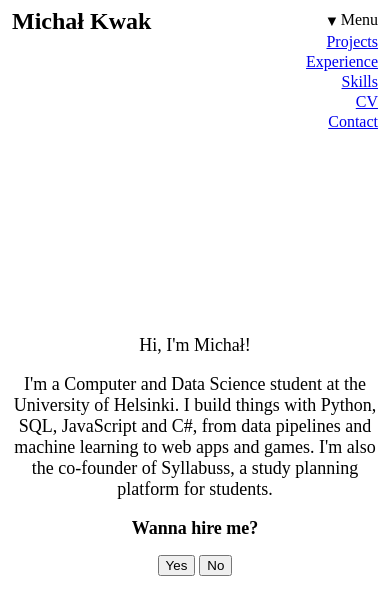
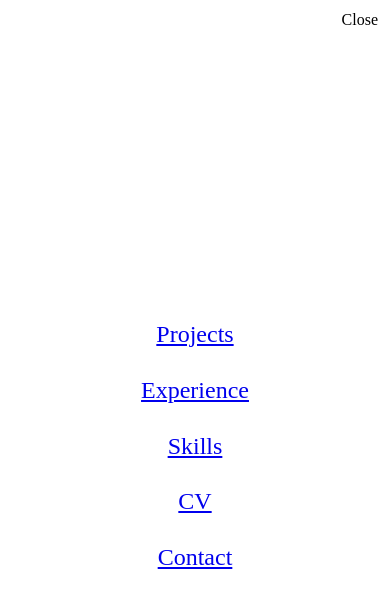
Before and after one commit to michalkwak/gimmick-portfolio, a plain HTML site: page index.html in a window 390 px wide. Both pictures are taken after a click on the heading "Menu". Drawn offline with Linux system fonts and the light colour scheme.

Commit message:
Updated margins and changed the menu on phones to cover the whole screen

```diff
--- a/index.html
+++ b/index.html
@@ -26,6 +26,9 @@
 /* Breathing room between sections, and between entries inside them */
 #content h2 { margin: 3em 0 1em; }
 #content p { margin: 1.5em 0; }
+/* "Good choice." answers "Wanna hire me?", so keep them close. The negative
+   margin cancels most of the question's own 1em bottom margin (they collapse). */
+#content #greeting { margin-top: -0.6em; }
 
 /* Name in the top-left corner, links back to the start screen */
 #home {
@@ -48,10 +51,16 @@
   right: 8px;
   z-index: 10;
   text-align: right;
+}
+/* Only the label gets a background, so there's no white band around the open list */
+#menu summary {
+  display: inline-block;
+  cursor: pointer;
+  list-style: none;
+  line-height: 1.2;
   background: Canvas;
   padding: 2px 4px;
 }
-#menu summary { cursor: pointer; list-style: none; line-height: 1.2; }
 /* Own arrow instead of the browser's: Safari swaps between two glyphs of
    different heights, which made "Menu" jump when opened. Rotating one glyph
    doesn't affect layout. */
@@ -64,8 +73,50 @@
   transition: transform 0.15s;
 }
 #menu[open] summary::before { transform: rotate(90deg); }
-#menu ul { list-style: none; margin: 4px 0 0; padding: 0; }
-#menu li { margin: 2px 0; }
+/* The open list floats over the page, so make it look like a dropdown
+   rather than a white patch covering the intro */
+#menu ul {
+  list-style: none;
+  margin: 6px 0 0;
+  padding: 6px 12px;
+  background: Canvas;
+  border: 1px solid #ccc;
+  border-radius: 4px;
+  box-shadow: 0 2px 8px rgba(0, 0, 0, 0.15);
+}
+#menu li { margin: 6px 0; }
+#menu .close-label { display: none; }
+
+/* Narrow screens (phones, small tablets): the text runs full width, so a
+   dropdown would cover it. Open the menu as a full-screen page instead.
+   The page underneath doesn't move, and you're back where you were on close. */
+@media (max-width: 56em) {
+  #menu summary { position: relative; z-index: 1; }
+  #menu[open] summary::before { display: none; }
+  #menu[open] .menu-label { display: none; }
+  #menu[open] .close-label { display: inline; }
+
+  #menu ul {
+    position: fixed;
+    inset: 0;
+    margin: 0;
+    padding: 4em 16px 2em;
+    border: none;
+    border-radius: 0;
+    box-shadow: none;
+    overflow-y: auto;
+    overscroll-behavior: contain;
+    display: flex;
+    flex-direction: column;
+    justify-content: center;
+    align-items: center;
+    font-size: 1.5em;
+  }
+  #menu li { margin: 0.6em 0; }
+
+  /* Don't let the page behind scroll while the menu is open */
+  html:has(#menu[open]) { overflow: hidden; }
+}
 </style>
 </head>
 <body>
@@ -73,7 +124,7 @@
 <h1 id="home"><a href="index.html">Michał Kwak</a></h1>
 
 <details id="menu">
-<summary>Menu</summary>
+<summary><span class="menu-label">Menu</span><span class="close-label">Close</span></summary>
 <ul>
 <li><a href="#projects">Projects</a></li>
 <li><a href="#experience">Experience</a></li>
@@ -121,7 +172,7 @@ I co-founded this academic study planning platform in the Helsinki Incubator Pro
 </p>
 <p>
 <a href="https://github.com/michalkwak/Finnish-Municipal-Economic-Resilience-Index">Finnish Municipal Economic Resilience Index</a> (2026, hackathon)<br>
-Python ETL pipeline that merges three Finnish open datasets into an economic resilience index for every municipality, built from income, employment and population.
+Python ETL pipeline that merges three Finnish open datasets into an economic resilience index for every municipality.
 </p>
 <p>
 <a href="https://github.com/michalkwak/gym-exercise-similarity-finder">Gym Exercise Similarity Finder</a> (2026)<br>
@@ -266,6 +317,14 @@ menu.addEventListener('click', (e) => {
   menu.open = false;
 });
 
+// Close the menu when tapping/clicking anywhere else, or pressing Escape
+document.addEventListener('click', (e) => {
+  if (menu.open && !menu.contains(e.target)) menu.open = false;
+});
+document.addEventListener('keydown', (e) => {
+  if (e.key === 'Escape') menu.open = false;
+});
+
 // Name in the corner: back to the start screen. Reload the current page without
 // the #section, so it works on the live site, a local preview and file:// alike
 home.addEventListener('click', (e) => {
```
